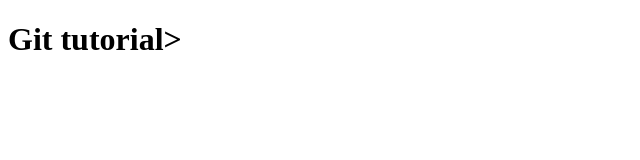
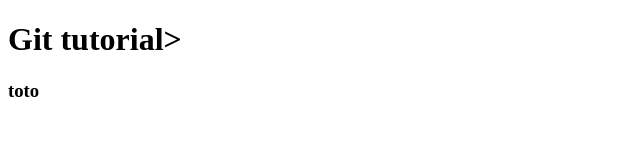
Before and after one commit to re-ko/test, a plain HTML site: page index.html in a window 1280 px wide. Shown: the full height of the page, 0-640 px from the left. Drawn offline with Linux system fonts and the light colour scheme.

Commit message:
Update index.html

```diff
--- a/index.html
+++ b/index.html
@@ -7,6 +7,7 @@
 
 <body>
 <h1>Git tutorial></h1>
+  <h3>toto</h3>
 </body>
 
 </html>
```
